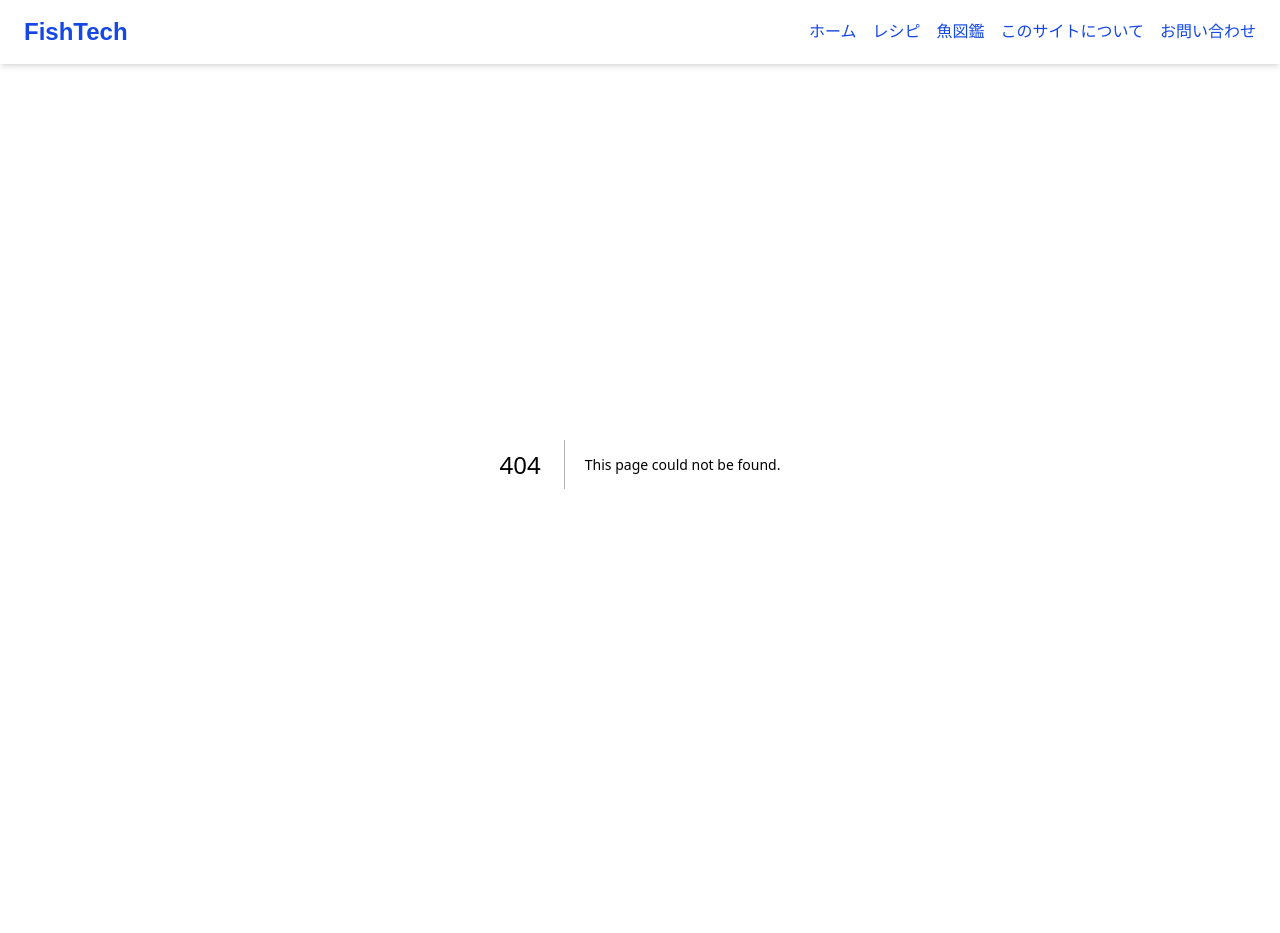
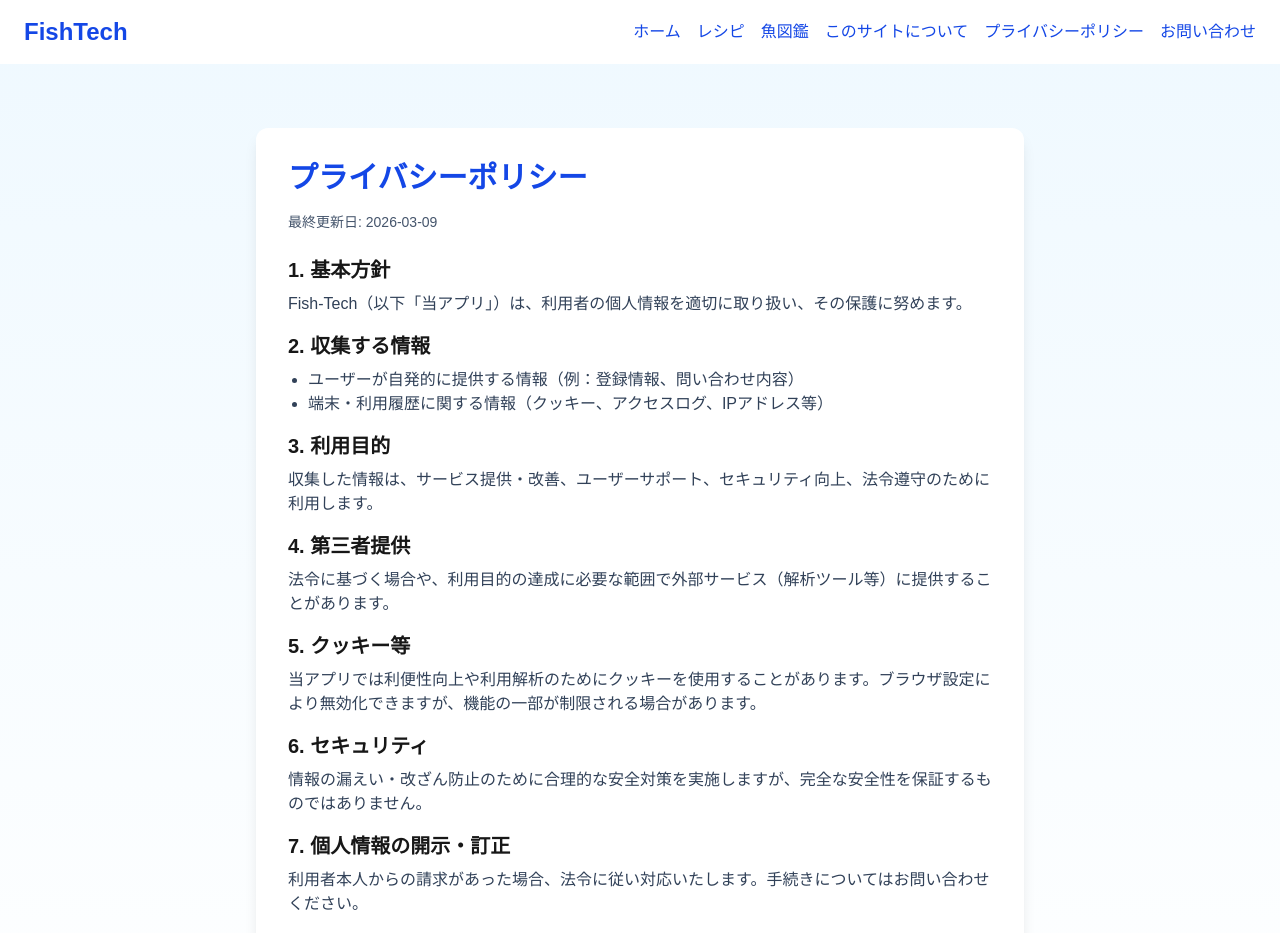
Before and after one commit to rikut0904/fish-tech, a Next.js app in the folder frontend/: page /privacy in a window 1280 px wide. Before the commit this address had no page. Shown: the top 933 px of the page. Before the commit the page ends 864 px from the top, so only its background shows below. Built offline with nearby package versions, Linux system fonts and the light colour scheme.

Commit message:
プライバシーポリシーの作成

```diff
--- /dev/null
+++ b/frontend/app/components/fish_background.tsx
@@ -0,0 +1,34 @@
+// 装飾用の魚背景コンポーネント
+export default function FishBackground() {
+  return (
+    <div className="pointer-events-none absolute inset-0 -z-10 overflow-hidden">
+      <svg
+        className="w-full h-full opacity-10 dark:opacity-20"
+        viewBox="0 0 1200 800"
+        preserveAspectRatio="xMidYMid slice"
+        xmlns="http://www.w3.org/2000/svg"
+        aria-hidden="true"
+      >
+        <defs>
+          <linearGradient id="g1" x1="0" x2="1">
+            <stop offset="0%" stopColor="#7DD3FC" />
+            <stop offset="100%" stopColor="#60A5FA" />
+          </linearGradient>
+        </defs>
+        <g transform="translate(0,50)">
+          <path
+            d="M50 300 C150 200, 250 200, 350 300 C450 400, 550 400, 650 300 C750 200, 850 200, 950 300 L950 450 L50 450 Z"
+            fill="url(#g1)"
+          />
+          <g transform="translate(200,120) scale(0.9)">
+            <ellipse cx="180" cy="220" rx="90" ry="45" fill="#fff" opacity="0.06" />
+            <path d="M120 200 C140 160, 220 160, 260 200 C300 240, 260 280, 200 270 C160 260, 140 240, 120 200 Z" fill="#fff" opacity="0.08"/>
+          </g>
+          <g transform="translate(600,40) scale(1.1)">
+            <path d="M80 120 C110 80, 200 80, 230 120 C260 160, 230 200, 180 190 C140 180, 120 160, 80 120 Z" fill="#fff" opacity="0.06"/>
+          </g>
+        </g>
+      </svg>
+    </div>
+  );
+}
--- a/frontend/app/components/header.tsx
+++ b/frontend/app/components/header.tsx
@@ -21,6 +21,9 @@ export default function Header() {
                 <Link href="/about">
                     <span className="text-blue-700 hover:underline">このサイトについて</span>
                 </Link>
+                <Link href="/privacy">
+                    <span className="text-blue-700 hover:underline">プライバシーポリシー</span>
+                </Link>
                 <Link href="/contact">
                     <span className="text-blue-700 hover:underline">お問い合わせ</span>
                 </Link>
--- /dev/null
+++ b/frontend/app/privacy/page.tsx
@@ -0,0 +1,79 @@
+import FishBackground from '@/app/components/fish_background';
+
+export const metadata = {
+  title: 'プライバシーポリシー - Fish-Tech',
+  description: 'Fish-Tech のプライバシーポリシー',
+};
+
+export default function PrivacyPage() {
+  return (
+    <main className="relative min-h-screen bg-gradient-to-b from-sky-50 to-white dark:from-slate-900 dark:to-slate-800">
+      <FishBackground />
+      <section className="container mx-auto px-4 py-16">
+        <div className="max-w-3xl mx-auto bg-white/95 dark:bg-slate-900/75 backdrop-blur rounded-xl shadow-lg p-8">
+          <h1 className="text-3xl font-bold text-blue-700 mb-4">プライバシーポリシー</h1>
+          <p className="text-sm text-slate-600 dark:text-slate-300 mb-6">最終更新日: 2026-03-09</p>
+
+          <section className="mb-4">
+            <h2 className="text-xl font-semibold mb-2">1. 基本方針</h2>
+            <p className="text-slate-700 dark:text-slate-200">
+              Fish-Tech（以下「当アプリ」）は、利用者の個人情報を適切に取り扱い、その保護に努めます。
+            </p>
+          </section>
+
+          <section className="mb-4">
+            <h2 className="text-xl font-semibold mb-2">2. 収集する情報</h2>
+            <ul className="list-disc pl-5 text-slate-700 dark:text-slate-200">
+              <li>ユーザーが自発的に提供する情報（例：登録情報、問い合わせ内容）</li>
+              <li>端末・利用履歴に関する情報（クッキー、アクセスログ、IPアドレス等）</li>
+            </ul>
+          </section>
+
+          <section className="mb-4">
+            <h2 className="text-xl font-semibold mb-2">3. 利用目的</h2>
+            <p className="text-slate-700 dark:text-slate-200">
+              収集した情報は、サービス提供・改善、ユーザーサポート、セキュリティ向上、法令遵守のために利用します。
+            </p>
+          </section>
+
+          <section className="mb-4">
+            <h2 className="text-xl font-semibold mb-2">4. 第三者提供</h2>
+            <p className="text-slate-700 dark:text-slate-200">
+              法令に基づく場合や、利用目的の達成に必要な範囲で外部サービス（解析ツール等）に提供することがあります。
+            </p>
+          </section>
+
+          <section className="mb-4">
+            <h2 className="text-xl font-semibold mb-2">5. クッキー等</h2>
+            <p className="text-slate-700 dark:text-slate-200">
+              当アプリでは利便性向上や利用解析のためにクッキーを使用することがあります。ブラウザ設定により無効化できますが、機能の一部が制限される場合があります。
+            </p>
+          </section>
+
+          <section className="mb-4">
+            <h2 className="text-xl font-semibold mb-2">6. セキュリティ</h2>
+            <p className="text-slate-700 dark:text-slate-200">
+              情報の漏えい・改ざん防止のために合理的な安全対策を実施しますが、完全な安全性を保証するものではありません。
+            </p>
+          </section>
+
+          <section className="mb-4">
+            <h2 className="text-xl font-semibold mb-2">7. 個人情報の開示・訂正</h2>
+            <p className="text-slate-700 dark:text-slate-200">
+              利用者本人からの請求があった場合、法令に従い対応いたします。手続きについてはお問い合わせください。
+            </p>
+          </section>
+
+          <section className="mb-4">
+            <h2 className="text-xl font-semibold mb-2">8. お問い合わせ</h2>
+            <p className="text-slate-700 dark:text-slate-200">
+              プライバシーに関するお問い合わせは、当サイトのお問い合わせページからご連絡ください。
+            </p>
+          </section>
+
+          <p className="text-xs text-slate-500 mt-6">※ 本ポリシーは予告なく改定されることがあります。最新の内容は本ページでご確認ください。</p>
+        </div>
+      </section>
+    </main>
+  );
+}
```
